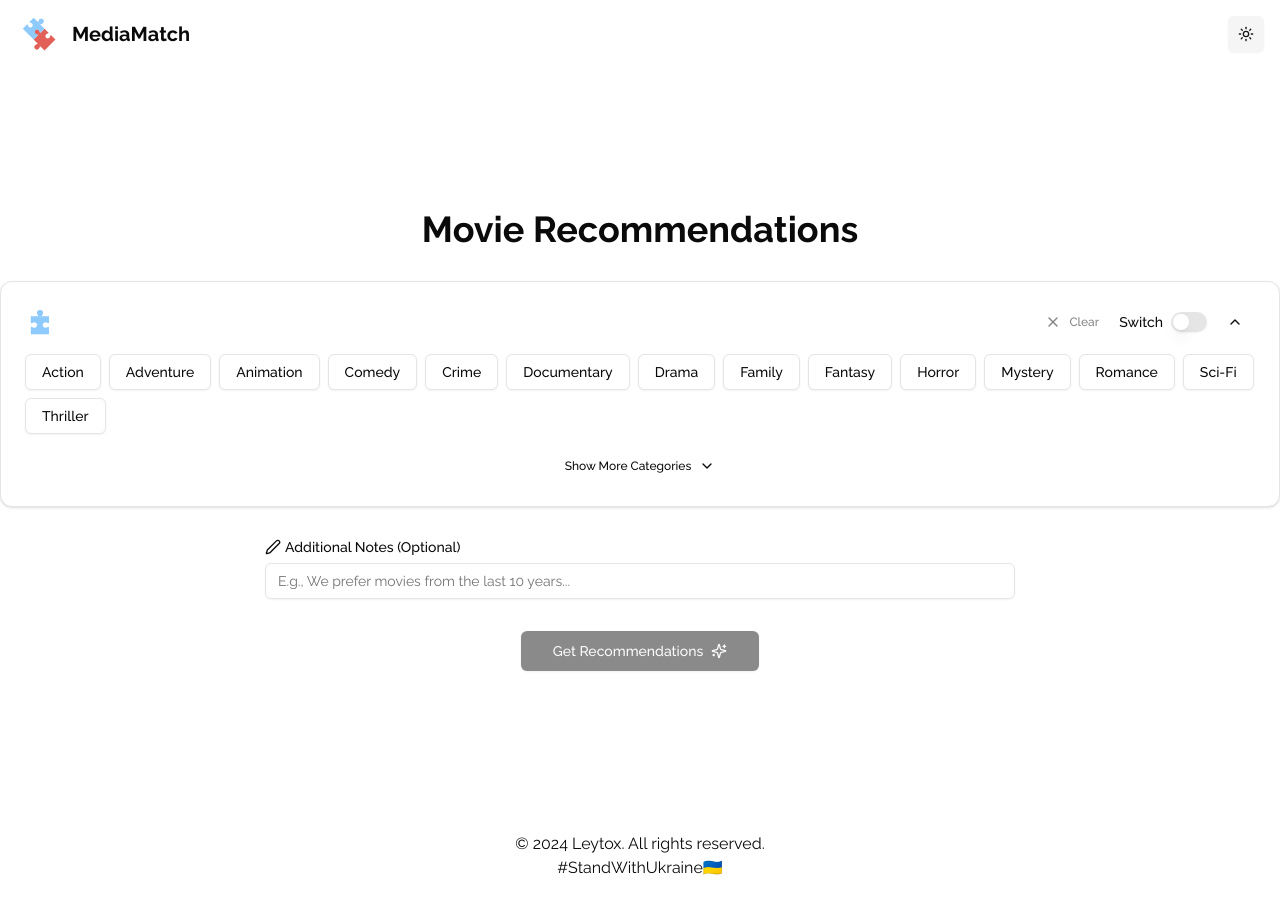
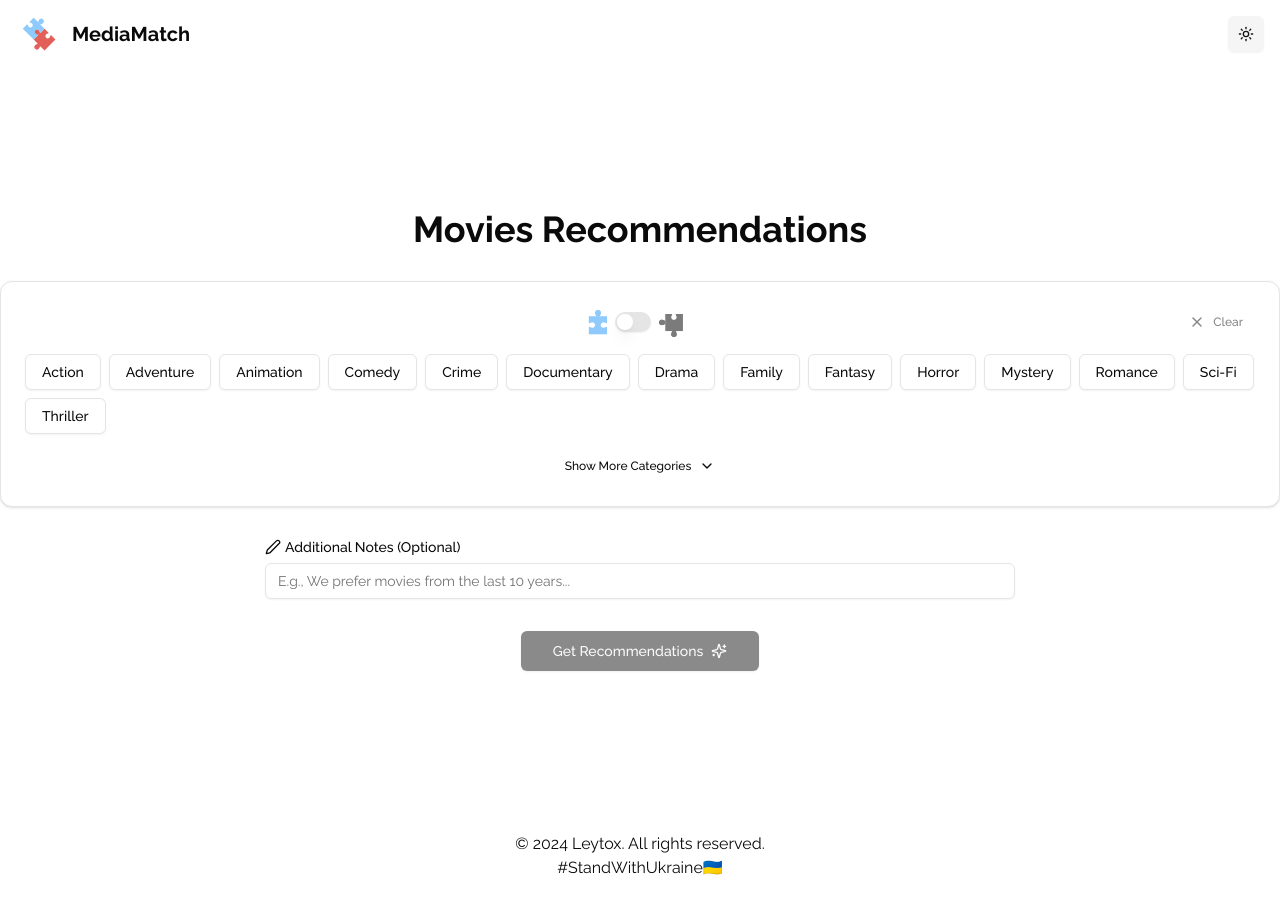
Before and after one commit to Leytox/Matchly, a Next.js app: page /movies in a window 1280 px wide. Built offline with nearby package versions, Linux system fonts and the light colour scheme.

Commit message:
updated form layout for more usability

```diff
--- a/app/movies/page.tsx
+++ b/app/movies/page.tsx
@@ -87,7 +87,6 @@ export default function Movies() {
   const [loading, setLoading] = useState(false);
   const [person1Categories, setPerson1Categories] = useState<string[]>([]);
   const [person2Categories, setPerson2Categories] = useState<string[]>([]);
-  const [isCategoriesVisible, setIsCategoriesVisible] = useState(true);
   const [showAllCategories, setShowAllCategories] = useState(false);
   const displayedCategories = showAllCategories
     ? [...initialCategories, ...additionalCategories]
@@ -129,54 +128,47 @@ export default function Movies() {
     <main className="fullscreen-centered">
       <div className="container flex flex-col items-center px-2 md:px-0">
         <h1 className="text-4xl font-bold mb-8 flex items-center gap-2 justify-center text-center">
-          Movie Recommendations
+          Movies Recommendations
         </h1>
         {!isGenerated && (
           <>
             <Card className="p-6">
-              <div className="flex items-center justify-between mb-4">
-                <div className="flex items-center gap-2">
+              <div className="flex flex-row items-center justify-between mb-4">
+                <div />
+                <div className="flex flex-row gap-2 items-center relative translate-x-4">
                   <div className="size-6">
                     <Image
-                      src={isPerson2 ? "/red.svg" : "/blue.svg"}
+                      src={"/blue.svg"}
                       width={48}
                       height={48}
                       alt={"person"}
+                      className={`${isPerson2 ? "grayscale" : ""}`}
+                    />
+                  </div>
+                  <Switch
+                    id="person-switch"
+                    checked={isPerson2}
+                    onCheckedChange={setIsPerson2}
+                  />
+                  <div className="size-6 absolute right-0 translate-x-8 translate-y-1">
+                    <Image
+                      src={"/red.svg"}
+                      width={48}
+                      height={48}
+                      alt={"person"}
+                      className={`${!isPerson2 ? "grayscale" : ""}`}
                     />
                   </div>
                 </div>
-                <div className="flex items-center gap-2">
                 <Button
                   variant="ghost"
                   size="sm"
                   onClick={handleClearPreferences}
                   disabled={activeCategories.length === 0}
                 >
-                    <X className="h-4 w-4" /> Clear
-                  </Button>
-                  <div className="flex items-center space-x-2">
-                    <Label htmlFor="person-switch">Switch</Label>
-                    <Switch
-                      id="person-switch"
-                      checked={isPerson2}
-                      onCheckedChange={setIsPerson2}
-                    />
-                  </div>
-                  <Button
-                    variant="ghost"
-                    size="sm"
-                    onClick={() => setIsCategoriesVisible(!isCategoriesVisible)}
-                  >
-                    {isCategoriesVisible ? (
-                      <ChevronUp className="h-4 w-4" />
-                    ) : (
-                      <ChevronDown className="h-4 w-4" />
-                    )}
+                  <X /> Clear
                 </Button>
               </div>
-              </div>
-              {isCategoriesVisible && (
-                <>
               <div className="flex flex-wrap gap-2">
                 {displayedCategories.map((category) => (
                   <Button
@@ -196,10 +188,7 @@ export default function Movies() {
                           activeCategories.filter((c) => c !== category),
                         );
                       } else {
-                            setActiveCategories([
-                              ...activeCategories,
-                              category,
-                            ]);
+                        setActiveCategories([...activeCategories, category]);
                       }
                     }}
                   >
@@ -224,8 +213,6 @@ export default function Movies() {
                   )}
                 </Button>
               </div>
-                </>
-              )}
             </Card>
 
             <div className="mt-8 w-full md:w-[750px] flex flex-col gap-2">
```
Lines whose indentation alone changed are shown as unchanged.
